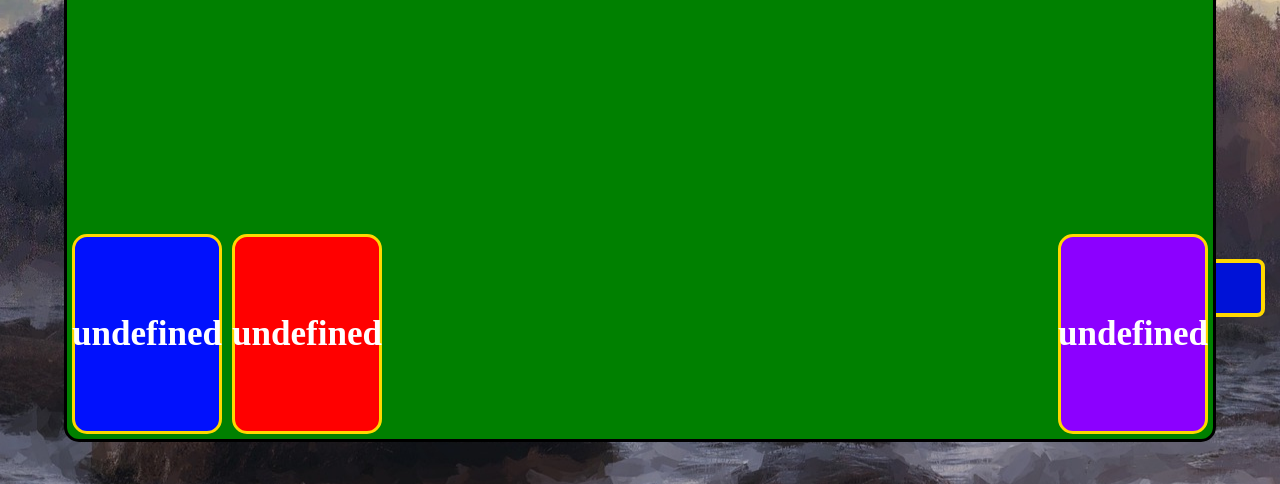
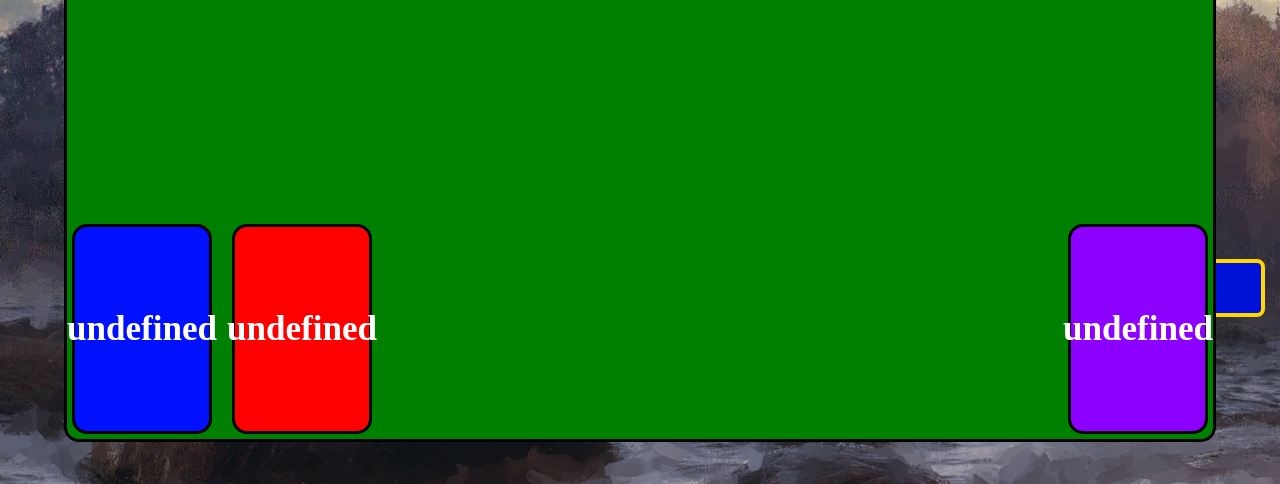
Before and after one commit to Tkogiah/test-game, a website with bundled scripts: page index.html in a window 1280 px wide. Both pictures are taken after a click on the element "PLAYER". Shown: the part 316-800 px from the top of the page. Built offline with nearby package versions, Linux system fonts and the light colour scheme.

Commit message:
changing high level css infrastructure

```diff
--- a/js/modals/playerModal.js
+++ b/js/modals/playerModal.js
@@ -6,27 +6,44 @@ export function displayPlayerModal() {
     container.classList.add('player-main')
     container.innerHTML =
     `
-        <div class="row container">
+        <div id='player-container' class="row container">
             <div id='player-image' class="image-container container"></div>
 
-            <div id='draw-deck' class="draw-container container center column">
+            <div id='draw-deck' class="card draw-pile">
                 <h3>${drawTotal}</h3>
             </div>
 
-            <div id='discard-deck' class="discard-container container center column">
+            <div id='discard-deck' class="card discard-pile">
                 <h3>${discardTotal}</h3>
             </div>
 
             <div id='hand-deck'
-            class="hand-container container center column">
+            class="card hand-pile">
                 <h3>${handTotal}</h3>
             </div>
         </div>
     `
+    document.body.appendChild(container)
+
+    let handDeck = $('hand-deck')
+    handDeck.classList.add('hand-deck')
+    handDeck.addEventListener('click', function(){
+        createHandModal()
+    })
     const imageContainer = document.createElement('div')
     const playerHandContaier = document.createElement('div')
     const playerDrawPileContainer = document.createElement('div')
     //const playerDiscardPileContainer = document.createElement('div')
-    document.body.appendChild(container)
+
 
 }
+
+function createHandModal() {
+    const hand = document.createElement('div')
+    hand.innerHTML =
+    `
+        <div class='container grid'>
+            <div class
+        </div>
+    `
+}
--- a/sass/main/styles.scss
+++ b/sass/main/styles.scss
@@ -19,3 +19,34 @@
     align-items: center;
     text-align: center;
 }
+.image-container {
+    height: 150px;
+    width: 150px;
+    background-image: url('');
+    background-position: center;
+    background-size: cover;
+    position: absolute;
+    border: 3px solid gold;
+    border-radius: 15px;
+    top: 5px;
+    left: 5px;
+}
+.grid {
+
+}
+.card {
+    height: 210px;
+    width: 140px;
+    background-color: white;
+    position: absolute;
+    border: 3px solid rgb(0, 0, 0);
+    border-radius: 15px;
+    font-size: 30px;
+    box-sizing: border-box;
+    display: flex;
+    justify-content: center;
+    align-items: center;
+}
+.active-card {
+    border: 3px solid gold
+}
--- a/sass/modals/player.scss
+++ b/sass/modals/player.scss
@@ -10,50 +10,34 @@
     z-index: 10;
     right: 5%;
 
-    .image-container {
-        height: 150px;
-        width: 150px;
-        background-image: url('');
-        background-position: center;
-        background-size: cover;
-        position: absolute;
-        border: 3px solid gold;
-        border-radius: 15px;
-        top: 5px;
+    .draw-pile {
+        background-color: rgb(1, 17, 253);
+        bottom: 5px;
         left: 5px;
     }
-    .draw-container {
-        height: 200px;
-        width: 150px;
-        background-color: rgb(1, 17, 253);
-        position: absolute;
-        border: 3px solid gold;
-        border-radius: 15px;
-        bottom: 5px;
-        left: 5px;
-        font-size: 30px;
-    }
-    .discard-container {
-        height: 200px;
-        width: 150px;
+    .discard-pile {
         background-color: rgb(255, 0, 0);
-        position: absolute;
-        border: 3px solid gold;
-        border-radius: 15px;
         bottom: 5px;
         left: 165px;
-        font-size: 30px;
+
     }
-    .hand-container {
-        height: 200px;
-        width: 150px;
+    .hand-pile {
         background-color: rgb(140, 0, 255);
-        position: absolute;
-        border: 3px solid gold;
-        border-radius: 15px;
         bottom: 5px;
         right: 5px;
-        font-size: 30px;
+
+        // .hand-deck {
+        //     box-sizing: border-box;
+        //     width: 80vw;
+        //     height: 80vh;
+        //     border: 3px solid black;
+        //     border-radius: 15px;
+        //     position: absolute;
+        //     background-color: rgb(155, 106, 0);
+        //     margin-top: 3%;
+        //     z-index: 11;
+        //     right: 5%;
+        // }
     }
 
 }
```
Also changed, not shown: sass/main/styles.css, sass/modals/player.css, 2 other files.
